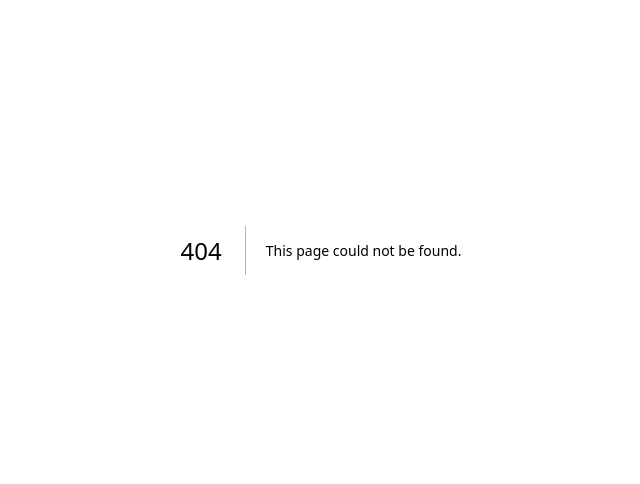
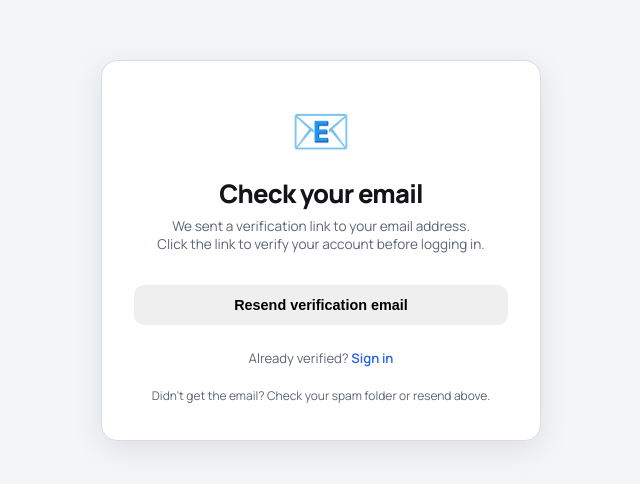
Before and after one commit to Zrokyprod/Layers, a Next.js app in the folder zroky-dashboard/: page /auth/check-email in a window 1280 px wide. Before the commit this address had no page. Shown: the part 150-634 px from the top of the page, without its empty margins (319-959 px from the left). Built offline with nearby package versions, Linux system fonts and the light colour scheme.

Commit message:
feat: proper email verification flow - check-email page, banner in dashboard, log verify URL in Railway logs

```diff
--- /dev/null
+++ b/zroky-dashboard/src/app/auth/check-email/page.tsx
@@ -0,0 +1,87 @@
+"use client";
+import { Suspense, useState } from "react";
+import { useSearchParams } from "next/navigation";
+import Link from "next/link";
+import { resendVerification } from "@/lib/api";
+
+function CheckEmailContent() {
+  const searchParams = useSearchParams();
+  const email = searchParams.get("email") ?? "";
+  const [status, setStatus] = useState<"idle" | "sending" | "sent" | "error">("idle");
+  const [msg, setMsg] = useState("");
+
+  const handleResend = async () => {
+    setStatus("sending");
+    setMsg("");
+    try {
+      const res = await resendVerification();
+      setStatus("sent");
+      setMsg(res.detail || "Verification email sent! Check your inbox.");
+    } catch (err) {
+      setStatus("error");
+      setMsg(err instanceof Error ? err.message : "Failed to resend. Please try again.");
+    }
+  };
+
+  return (
+    <div className="auth-screen">
+      <div className="auth-card" style={{ textAlign: "center" }}>
+        <div className="auth-header">
+          <div style={{ fontSize: "3rem", marginBottom: "8px" }}>📧</div>
+          <h2 className="auth-heading">Check your email</h2>
+          <p className="auth-sub">
+            We sent a verification link to{" "}
+            {email ? <strong>{email}</strong> : "your email address"}.
+            <br />
+            Click the link to verify your account before logging in.
+          </p>
+        </div>
+
+        <div className="auth-form" style={{ marginTop: "8px" }}>
+          {msg && (
+            <div
+              style={{
+                padding: "10px 14px",
+                borderRadius: "6px",
+                fontSize: "0.85rem",
+                background: status === "error" ? "#fef2f2" : "#f0fdf4",
+                color: status === "error" ? "#dc2626" : "#166534",
+                border: `1px solid ${status === "error" ? "#fca5a5" : "#86efac"}`,
+              }}
+            >
+              {msg}
+            </div>
+          )}
+
+          <button
+            className="auth-submit-btn btn btn-secondary"
+            onClick={handleResend}
+            disabled={status === "sending" || status === "sent"}
+            style={{ marginTop: "4px" }}
+          >
+            {status === "sending" ? "Sending…" : status === "sent" ? "Email sent ✓" : "Resend verification email"}
+          </button>
+
+          <p className="auth-foot" style={{ marginTop: "8px" }}>
+            Already verified?{" "}
+            <Link href="/auth/login" className="auth-link">
+              Sign in
+            </Link>
+          </p>
+
+          <p style={{ fontSize: "0.75rem", color: "var(--text-secondary)", marginTop: "4px" }}>
+            Didn&apos;t get the email? Check your spam folder or resend above.
+          </p>
+        </div>
+      </div>
+    </div>
+  );
+}
+
+export default function CheckEmailPage() {
+  return (
+    <Suspense>
+      <CheckEmailContent />
+    </Suspense>
+  );
+}
--- a/zroky-dashboard/src/app/auth/register/page.tsx
+++ b/zroky-dashboard/src/app/auth/register/page.tsx
@@ -41,7 +41,11 @@ export default function RegisterPage() {
     try {
       const res = await registerWithPassword(data.email, data.password, data.confirm_password);
       await storeAuthSession(res);
-      router.push("/home");
+      if (!res.email_verified) {
+        router.push(`/auth/check-email?email=${encodeURIComponent(data.email)}`);
+      } else {
+        router.push("/home");
+      }
     } catch (err: unknown) {
       setError(err instanceof Error ? err.message : "Registration failed. Please try again.");
     }
--- a/zroky-dashboard/src/components/dashboard-shell.tsx
+++ b/zroky-dashboard/src/components/dashboard-shell.tsx
@@ -2,10 +2,11 @@
 
 import Link from "next/link";
 import { usePathname, useRouter } from "next/navigation";
-import { useEffect, useMemo, type ReactNode } from "react";
+import { useEffect, useMemo, useState, type ReactNode } from "react";
 import { Menu, X } from "lucide-react";
 
-import { clearAccessToken } from "@/lib/auth";
+import { clearAccessToken, readEmailVerifiedFromBrowser } from "@/lib/auth";
+import { resendVerification } from "@/lib/api";
 import { useDashboardStore } from "@/lib/store";
 import { useKeyboardShortcuts } from "@/lib/keyboard-shortcuts";
 import { useOwnerProjects, useProjectSettings } from "@/lib/hooks";
@@ -103,6 +104,14 @@ function navClass(pathname: string, href: string): string {
   return isActive ? "nav-link nav-link-active" : "nav-link";
 }
 
+function useEmailVerifiedStatus(): boolean | null {
+  const [verified, setVerified] = useState<boolean | null>(null);
+  useEffect(() => {
+    setVerified(readEmailVerifiedFromBrowser());
+  }, []);
+  return verified;
+}
+
 export function DashboardShell({ children }: { children: ReactNode }) {
   const pathname = usePathname();
   const router = useRouter();
@@ -158,6 +167,20 @@ export function DashboardShell({ children }: { children: ReactNode }) {
 
     return Array.from(items.entries()).map(([id, name]) => ({ id, name }));
   }, [ownerProjectsQuery.data?.projects, projectQuery.data, selectedProject]);
+
+  const emailVerified = useEmailVerifiedStatus();
+  const [bannerDismissed, setBannerDismissed] = useState(false);
+  const [resendState, setResendState] = useState<"idle" | "sending" | "done">("idle");
+
+  const handleResendBanner = async () => {
+    setResendState("sending");
+    try {
+      await resendVerification();
+      setResendState("done");
+    } catch {
+      setResendState("idle");
+    }
+  };
 
   function onLogout() {
     clearAccessToken();
@@ -267,6 +290,33 @@ export function DashboardShell({ children }: { children: ReactNode }) {
           ))}
         </nav>
 
+        {emailVerified === false && !bannerDismissed && (
+          <div style={{
+            background: "#fffbeb",
+            borderBottom: "1px solid #fcd34d",
+            padding: "10px 20px",
+            display: "flex",
+            alignItems: "center",
+            gap: "12px",
+            flexWrap: "wrap",
+            fontSize: "0.84rem",
+            color: "#92400e",
+          }}>
+            <span>⚠️ <strong>Email not verified.</strong> Check your inbox and click the verification link to secure your account.</span>
+            <button
+              onClick={handleResendBanner}
+              disabled={resendState !== "idle"}
+              style={{ fontSize: "0.82rem", fontWeight: 600, color: "#b45309", background: "none", border: "1px solid #fbbf24", borderRadius: "4px", padding: "2px 10px", cursor: "pointer" }}
+            >
+              {resendState === "sending" ? "Sending…" : resendState === "done" ? "Sent ✓" : "Resend email"}
+            </button>
+            <button
+              onClick={() => setBannerDismissed(true)}
+              style={{ marginLeft: "auto", background: "none", border: "none", cursor: "pointer", color: "#b45309", fontWeight: 700 }}
+              aria-label="Dismiss"
+            >✕</button>
+          </div>
+        )}
         <main className="content-inner page-enter">{children}</main>
       </section>
       <CommandPalette />
--- a/zroky-dashboard/src/lib/api.ts
+++ b/zroky-dashboard/src/lib/api.ts
@@ -231,6 +231,12 @@ export function registerWithPassword(
 export function verifyEmail(token: string): Promise<{ detail: string }> {
   return request<{ detail: string }>(`/v1/auth/verify-email?token=${encodeURIComponent(token)}`, {
     method: "GET",
+  });
+}
+
+export function resendVerification(): Promise<{ detail: string }> {
+  return request<{ detail: string }>("/v1/auth/resend-verification", {
+    method: "POST",
   });
 }
 
--- a/zroky-dashboard/src/lib/auth.ts
+++ b/zroky-dashboard/src/lib/auth.ts
@@ -5,6 +5,7 @@ const REFRESH_TOKEN_COOKIE = "zroky_refresh_token";
 const AUTH_SESSION_STORAGE_KEY = "zroky_auth_session";
 const LS_ACCESS_TOKEN_KEY = "zroky_at";
 const LS_REFRESH_TOKEN_KEY = "zroky_rt";
+const LS_EMAIL_VERIFIED_KEY = "zroky_ev";
 const POST_AUTH_REDIRECT_STORAGE_KEY = "zroky_post_auth_redirect";
 const DEFAULT_ACCESS_TOKEN_MAX_AGE_SECONDS = 60 * 60 * 72;
 const DEFAULT_REFRESH_TOKEN_MAX_AGE_SECONDS = 60 * 60 * 24 * 30;
@@ -170,6 +171,7 @@ export async function storeAuthSession(tokens: AuthTokenResponse): Promise<void>
   if (typeof window !== "undefined") {
     window.localStorage.setItem(LS_ACCESS_TOKEN_KEY, tokens.access_token);
     window.localStorage.setItem(LS_REFRESH_TOKEN_KEY, tokens.refresh_token);
+    window.localStorage.setItem(LS_EMAIL_VERIFIED_KEY, String(tokens.email_verified ?? true));
   }
 
   // Also set HttpOnly cookies via server route for middleware + proxy auth
@@ -222,6 +224,13 @@ export function storeAccessToken(token: string, maxAgeSeconds = DEFAULT_ACCESS_T
   });
 }
 
+export function readEmailVerifiedFromBrowser(): boolean | null {
+  if (typeof window === "undefined") return null;
+  const val = window.localStorage.getItem(LS_EMAIL_VERIFIED_KEY);
+  if (val === null) return null;
+  return val === "true";
+}
+
 export function clearAuthSession(): void {
   // Clear HttpOnly cookies via server route
   void fetch("/api/auth/clear-session", { method: "POST" });
@@ -229,6 +238,7 @@ export function clearAuthSession(): void {
     window.localStorage.removeItem(AUTH_SESSION_STORAGE_KEY);
     window.localStorage.removeItem(LS_ACCESS_TOKEN_KEY);
     window.localStorage.removeItem(LS_REFRESH_TOKEN_KEY);
+    window.localStorage.removeItem(LS_EMAIL_VERIFIED_KEY);
   }
 }
 
--- a/zroky-dashboard/src/lib/types.ts
+++ b/zroky-dashboard/src/lib/types.ts
@@ -8,6 +8,7 @@ export interface AuthTokenResponse {
   token_type: string;
   user_id: string;
   email: string | null;
+  email_verified: boolean;
 }
 
 export interface MeResponse {
```
Also changed, not shown: 2 other files (tests, documents, lock files or other folders).
